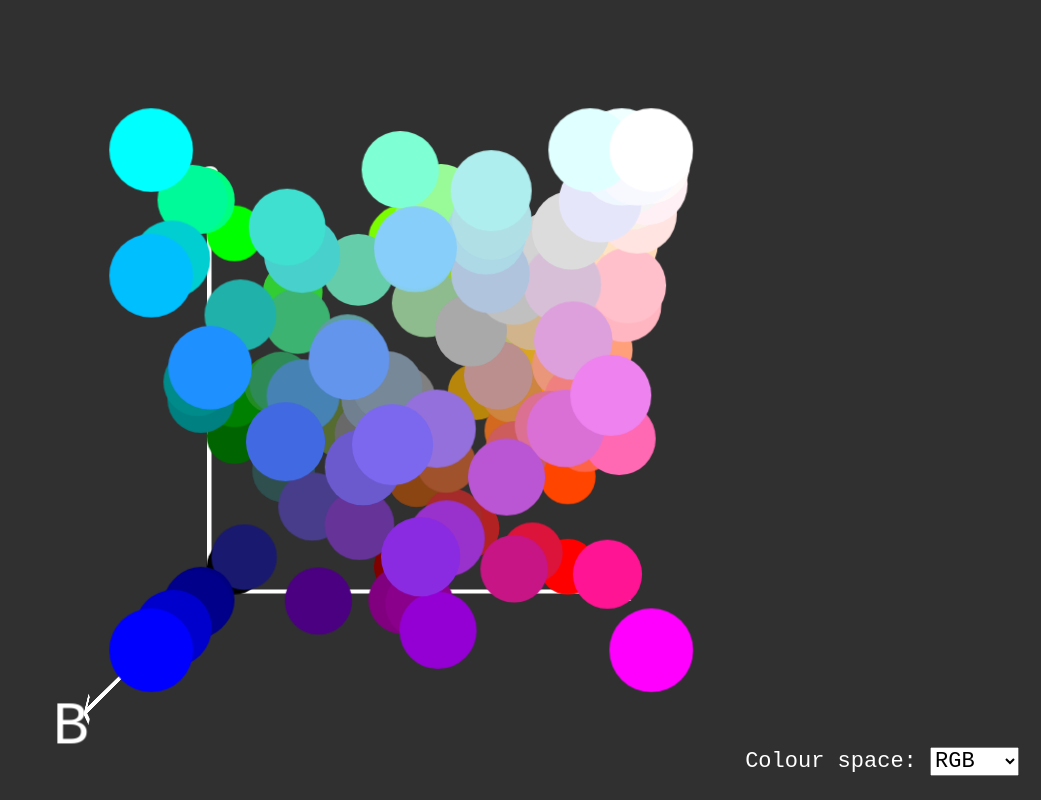
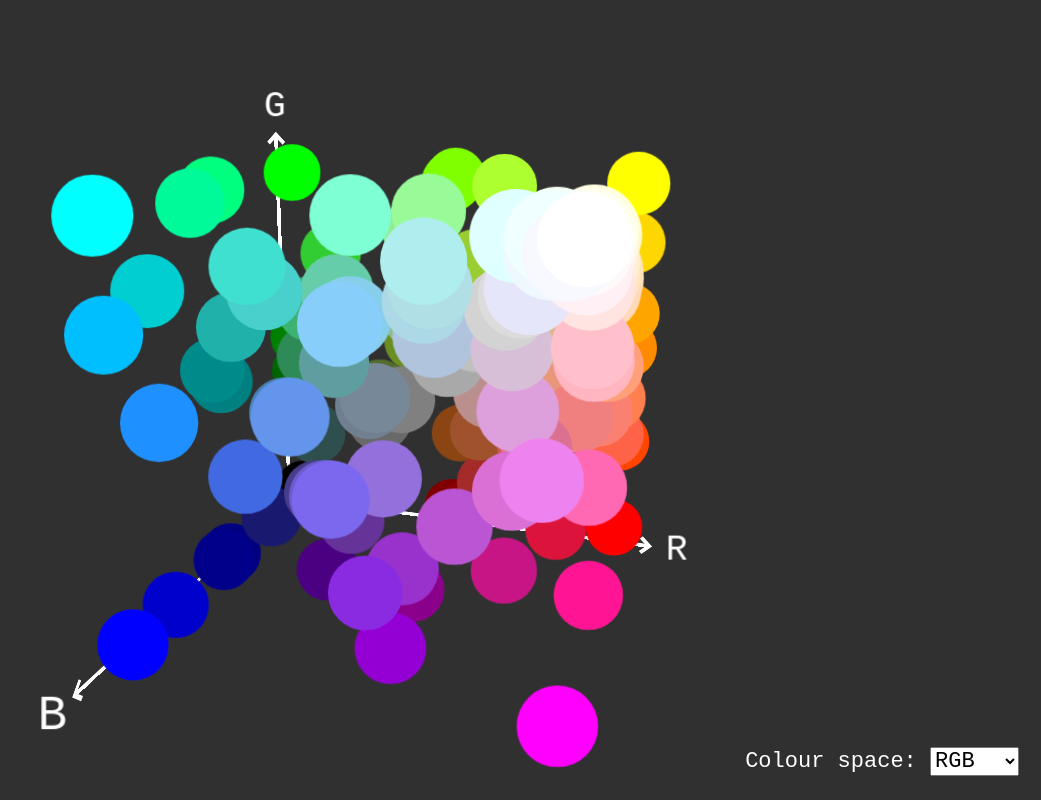
Before and after one commit to nckprsn/colourcube, a plain HTML site: page www/index.html in a window 1280 px wide. Shown: the whole page, without its empty margins (239-1280 px from the left). Drawn offline with Linux system fonts and the light colour scheme.

Commit message:
Update index.html

```diff
--- a/www/index.html
+++ b/www/index.html
@@ -38,9 +38,9 @@
 				--cube-size: 50svmin;
 
 				/* Matches the initial rotation values set in the JS module */
-				--cube-rotate-x: calc( var( --rotate-y , 0 ) * -360deg );
-				--cube-rotate-y: calc( var( --rotate-x , 0 ) * 360deg );
-				--cube-rotate-z: 0deg;
+				--cube-rotate-x: calc( var( --rotate-x , 0.05 ) * -360deg );
+				--cube-rotate-y: calc( var( --rotate-y , -0.05 ) *  360deg );
+				--cube-rotate-z: calc( var( --rotate-z , 0 ) *  360deg );
 
 				--node-size: calc( var( --cube-size ) / 6 );
 
@@ -51,11 +51,6 @@
 				--axis-width: 5px;
 				--axis-label-size: 1.5em;
 				--axis-arrow-size: 0.75em;
-			}
-
-			.colourcube.is_dragging
-			{
-				cursor: grab;
 			}
 
 			/* -------------------------------------------------- */
@@ -74,6 +69,13 @@
 
 				/* Indicate that we don't want the browser to pinch-zoom, pan, etc on touch */
 				touch-action: none;
+
+				cursor: grab;
+			}
+
+			.colourcube.is_dragging .viewport
+			{
+				cursor: grabbing;
 			}
 
 			/* -------------------------------------------------- */
@@ -90,9 +92,9 @@
 				transform-style: preserve-3d;
 
 				transform: /* Order matters! */
+				           rotateZ( var( --cube-rotate-z ) )
 				           rotateX( var( --cube-rotate-x ) )
-				           rotateY( var( --cube-rotate-y ) )
-				           rotateZ( var( --cube-rotate-z ) );
+				           rotateY( var( --cube-rotate-y ) );
 
 				transition: var( --node-transition );
 			}
@@ -131,22 +133,13 @@
 				           translateZ( calc( ( var( --z-axis ) - 0.5 ) * var( --cube-size ) ) )
 				           /* Rotate back to compensate for the container rotation */
 				           /* (order must be the reverse of container's) */
-				           rotateZ( calc( var( --cube-rotate-z ) * -1 ) )
 				           rotateY( calc( var( --cube-rotate-y ) * -1 ) )
-				           rotateX( calc( var( --cube-rotate-x ) * -1 ) );
+				           rotateX( calc( var( --cube-rotate-x ) * -1 ) )
+				           rotateZ( calc( var( --cube-rotate-z ) * -1 ) );
 
 				/* Sync with the container's transition */
 				transition: var( --node-transition );
 			}
-
-			/*
-			body:not( .is_dragging ) .node:hover
-			{
-				border: 4px solid white;
-				outline: 4px dashed black;
-				outline-offset: -4px;
-			}
-			*/
 
 			/* -------------------------------------------------- */
 
@@ -216,9 +209,9 @@
 				content: 'X';
 				transform: translatey( calc( var( --axis-size ) + var( --axis-label-size ) * -1/2 + var( --axis-width ) * -1/2 ) )
 				           translatex( calc( var( --axis-size ) ) )
-				           rotateZ( calc( var( --cube-rotate-z ) * -1 ) )
 				           rotateY( calc( var( --cube-rotate-y ) * -1 ) )
-				           rotateX( calc( var( --cube-rotate-x ) * -1 ) );
+				           rotateX( calc( var( --cube-rotate-x ) * -1 ) )
+				           rotateZ( calc( var( --cube-rotate-z ) * -1 ) );
 			}
 
 			/* ---------- */
@@ -240,9 +233,9 @@
 				content: 'Y';
 				transform: translateY( calc( var( --axis-label-size ) * -1 ) )
 				           translateX( calc( var( --axis-label-size ) * -1/2 + var( --axis-width ) * -1/2 ) )
-				           rotateZ( calc( var( --cube-rotate-z ) * -1 ) )
 				           rotateY( calc( var( --cube-rotate-y ) * -1 ) )
-				           rotateX( calc( var( --cube-rotate-x ) * -1 ) );
+				           rotateX( calc( var( --cube-rotate-x ) * -1 ) )
+				           rotateZ( calc( var( --cube-rotate-z ) * -1 ) );
 			}
 
 			/* ---------- */
@@ -265,9 +258,9 @@
 				transform: translateY( calc( var( --axis-size ) + var( --axis-label-size ) * -1/2 + var( --axis-width ) * -1/2 ) )
 				           translatex( calc( var( --axis-label-size ) * -1 ) )
 				           rotatey( -90deg )
-				           rotateZ( calc( var( --cube-rotate-z ) * -1 ) )
 				           rotateY( calc( var( --cube-rotate-y ) * -1 ) )
-				           rotateX( calc( var( --cube-rotate-x ) * -1 ) );
+				           rotateX( calc( var( --cube-rotate-x ) * -1 ) )
+				           rotateZ( calc( var( --cube-rotate-z ) * -1 ) );
 			}
 
 			/* -------------------------------------------------- */
@@ -592,8 +585,10 @@
 
 				this.is_dragging = false;
 
-				this.rotate_x = 0;
-				this.rotate_y = 0;
+				/* Initial rotation matches CSS var() fallbacks */
+				this.rotate_x = 0.05;
+				this.rotate_y = -0.05;
+				this.rotate_z = 0;
 
 				this.previous_pointer_x = 0;
 				this.previous_pointer_y = 0;
@@ -641,17 +636,37 @@
 				const pointer_x = Math.floor( event.clientX - viewport_rect.left );
 				const pointer_y = Math.floor( event.clientY - viewport_rect.top );
 
-				const delta_x = pointer_x - this.previous_pointer_x;
-				const delta_y = pointer_y - this.previous_pointer_y;
+				const delta_x = pointer_y - this.previous_pointer_y;
+				const delta_y = pointer_x - this.previous_pointer_x;
 
 				this.previous_pointer_x = pointer_x;
 				this.previous_pointer_y = pointer_y;
 
-				this.rotate_x += delta_x * 0.0015;
-				this.rotate_y += delta_y * 0.0015;
+				// ----------
+
+					this.rotate_x += delta_x * 0.0015;
+					this.rotate_y += delta_y * 0.0015;
+					this.rotate_z = 0;
+
+				// ----------
+
+					// const rotation = this.apply_rotations(
+					// 	this.rotate_x * 2 * Math.PI,
+					// 	this.rotate_y * 2 * Math.PI,
+					// 	this.rotate_z * 2 * Math.PI,
+					// 	delta_x * 0.0015 * 2 * Math.PI,
+					// 	delta_y * 0.0015 * 2 * Math.PI
+					// );
+
+					// this.rotate_x = rotation.x / ( 2 * Math.PI ),
+					// this.rotate_y = rotation.y / ( 2 * Math.PI ),
+					// this.rotate_z = rotation.z / ( 2 * Math.PI ),
+
+				// ----------
 
 				this.$container.style.setProperty( '--rotate-x' , ( Math.round( this.rotate_x * 10000 ) / 10000 ) );
 				this.$container.style.setProperty( '--rotate-y' , ( Math.round( this.rotate_y * 10000 ) / 10000 ) );
+				this.$container.style.setProperty( '--rotate-z' , ( Math.round( this.rotate_z * 10000 ) / 10000 ) );
 			}
 
 			// --------------------------------------------------
@@ -663,6 +678,17 @@
 				this.is_dragging = false;
 				this.$container.classList.remove( 'is_dragging' );
 			}
+
+			// --------------------------------------------------
+
+			// DRAG_TO_ROTATE.prototype.apply_rotations = function( x1 , y1 , z1 , x2 , y2 )
+			// {
+			// 	return {
+			// 		x: x1,
+			// 		y: y1,
+			// 		z: z1,
+			// 	};
+			// }
 
 			// --------------------------------------------------
 
```
